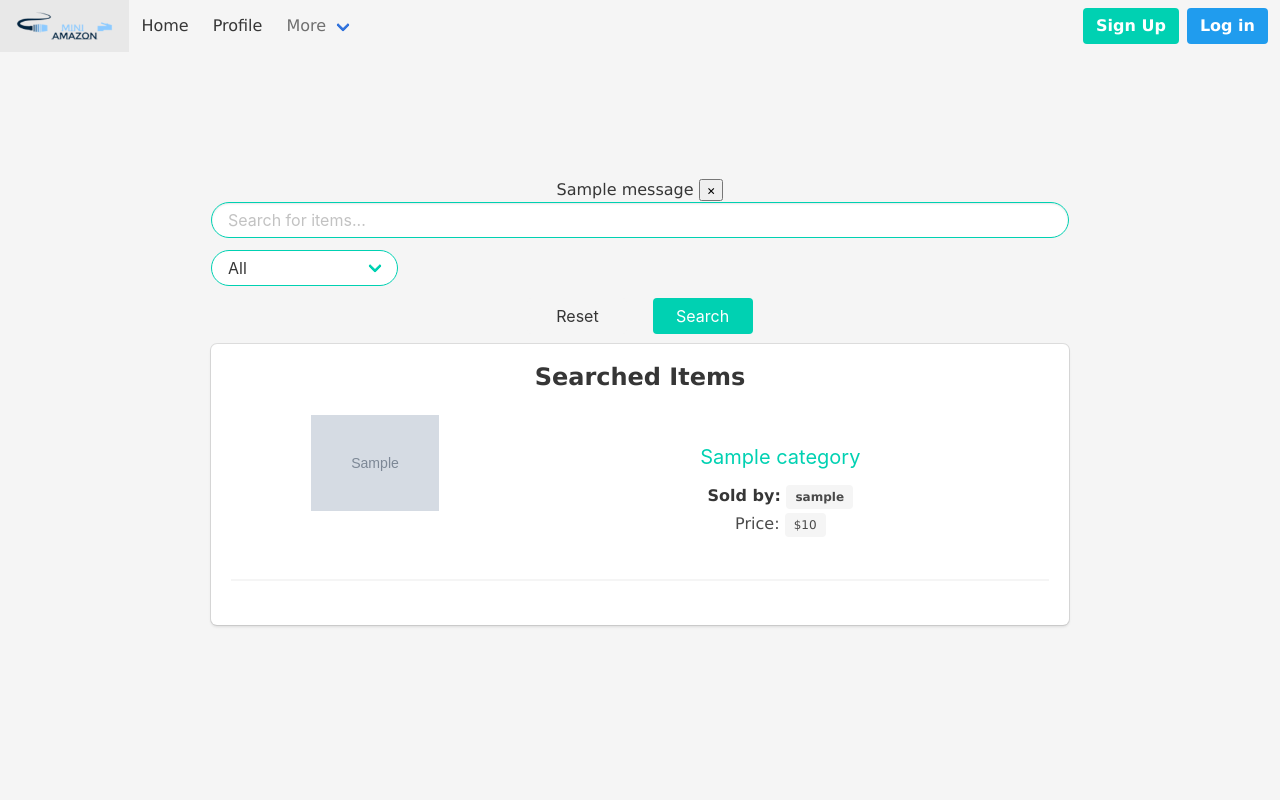
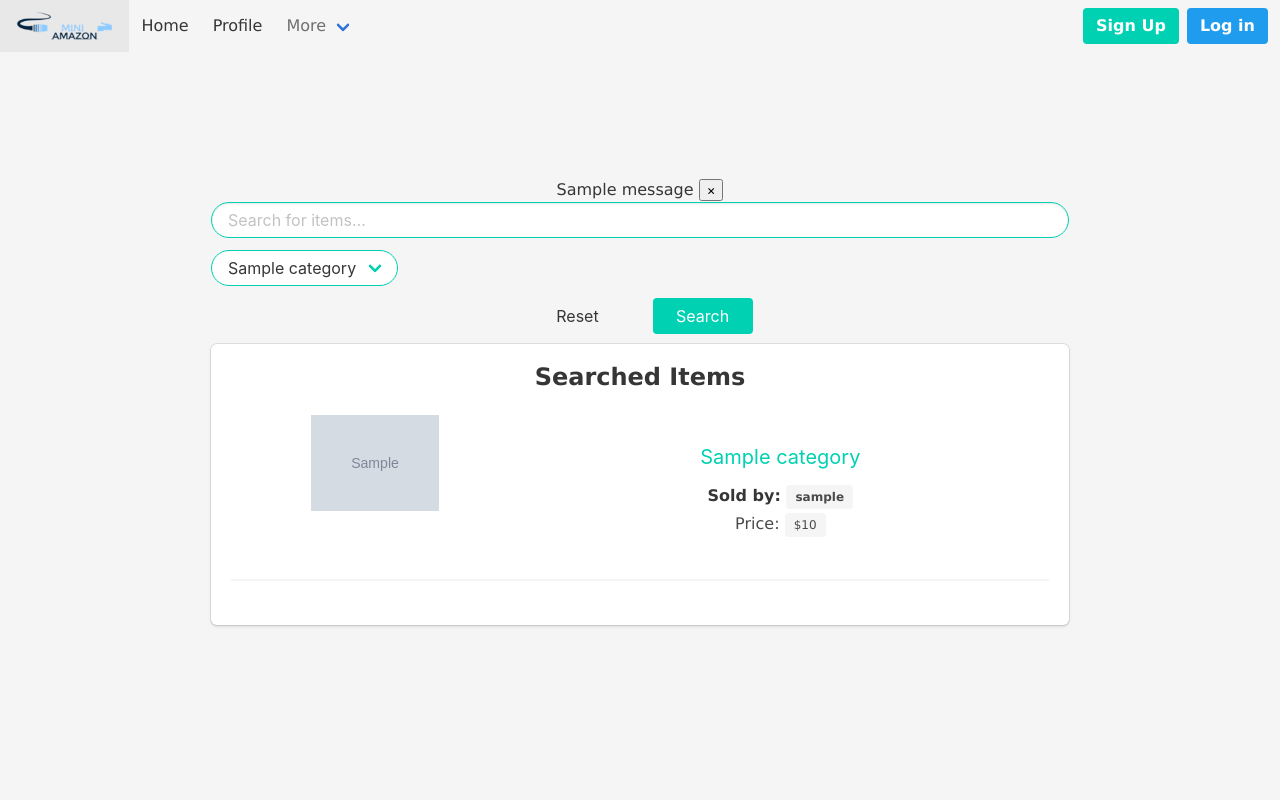
Before and after one commit to ramisbahi/MiniAmazon, a Flask app: template templates/search-items.html in a window 1280 px wide. Run offline with Flask 2, Linux system fonts and the light colour scheme; the template is opened without the code that fills it: most values are stand-ins (such as "Sample title", 1, 10 or a date in 2020); grey boxes marked "Sample" are stand-in pictures; one stand-in notice (Sample message) is shown; parts of the project's set-up code (start-up, migrations or seed data) failed here and were passed over; some libraries are stand-ins or nearby versions.

Commit message:
continued work on search

```diff
--- a/templates/search-items.html
+++ b/templates/search-items.html
@@ -28,14 +28,9 @@
                 <div class="control">
                     <div class="select is-primary is-rounded">
                         <select>
-                            <option id="all" name="category" value="All">
-                                All
+                            <option id="all" name="category" value="{{ items[0].category }}">
+                                {{ items[0].category }}
                             </option>
-                            {% for category in items %}
-                            <option id="{{ category }}" name="category" value="{{ category }}">
-                                {{ category }}
-                            </option>
-                            {% endfor %}
                         </select>
                     </div>
                 </div>
```
